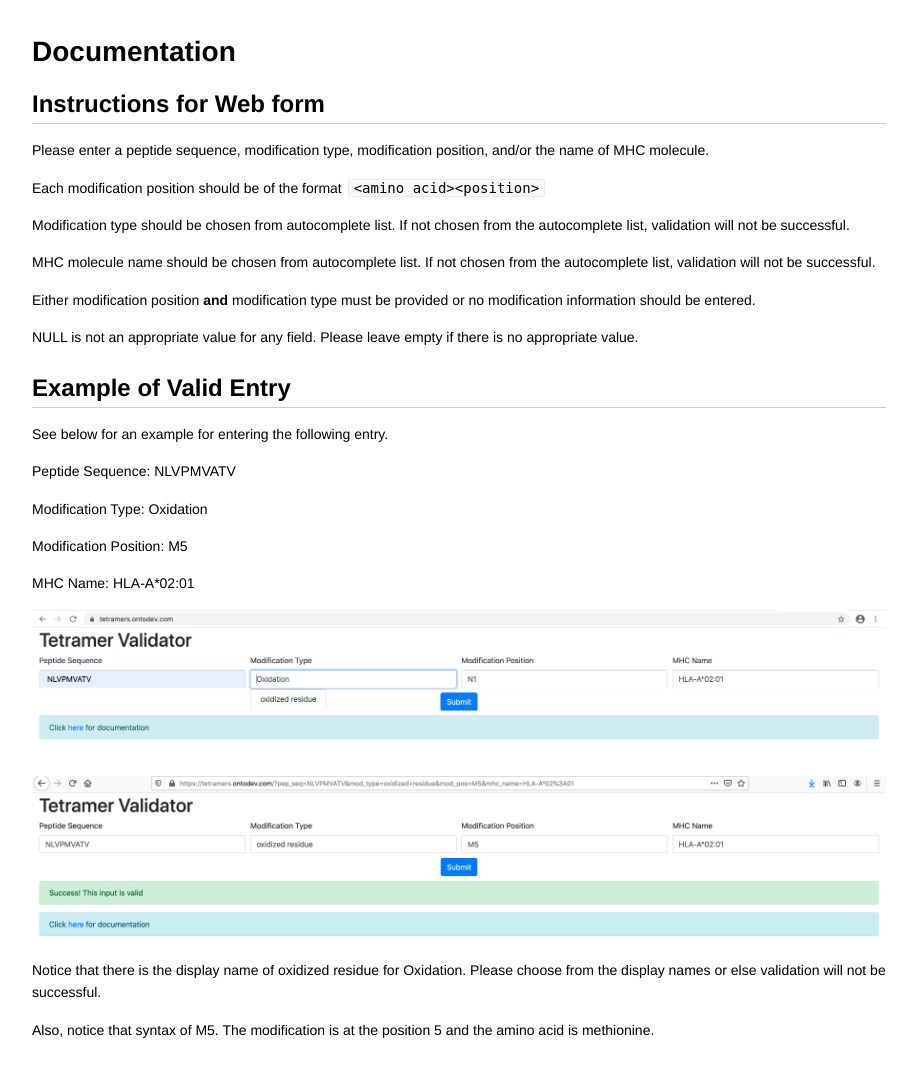
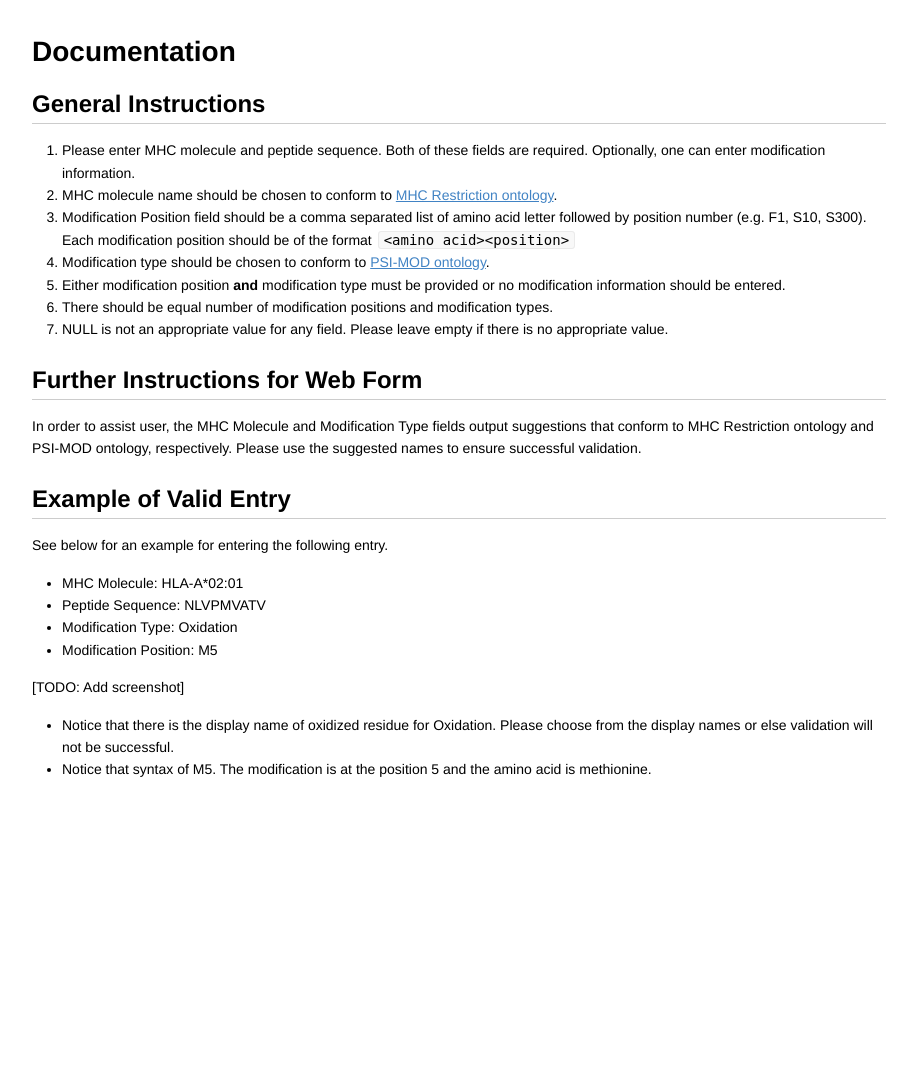
Before and after one commit to IEDB/tetramer-validator, a Flask app: page /README.html in a window 1280 px wide. Shown: the whole page, without its empty margins (181-1098 px from the left). After the commit the page ends 777 px from the top, so only its background shows below. Run offline with Flask 2, Linux system fonts and the light colour scheme; parts of the project's set-up code (start-up, migrations or seed data) failed here and were passed over.

Commit message:
Added further instructions, added links to ontologies.

```diff
--- a/tetramer_validator/templates/README.html
+++ b/tetramer_validator/templates/README.html
@@ -333,39 +333,39 @@ kbd {
 
 <h1 id="toc_0">Documentation</h1>
 
-<h2 id="toc_1">Instructions for Web form</h2>
+<h2 id="toc_1">General Instructions</h2>
 
-<p>Please enter a peptide sequence, modification type, modification position, and/or the name of MHC molecule.</p>
+<ol>
+<li>Please enter MHC molecule and peptide sequence. Both of these fields are required. Optionally, one can enter modification information.</li>
+<li>MHC molecule name should be chosen to conform to <a href="https://www.ebi.ac.uk/ols/ontologies/mro">MHC Restriction ontology</a>.</li>
+<li>Modification Position field should be a comma separated list of amino acid letter followed by position number (e.g. F1, S10, S300). Each modification position should be of the format <code>&lt;amino acid&gt;&lt;position&gt;</code></li>
+<li>Modification type should be chosen to conform to <a href="https://www.ebi.ac.uk/ols/ontologies/mod">PSI-MOD ontology</a>.<br></li>
+<li>Either modification position <strong>and</strong> modification type must be provided or no modification information should be entered.</li>
+<li>There should be equal number of modification positions and modification types.</li>
+<li>NULL is not an appropriate value for any field. Please leave empty if there is no appropriate value.</li>
+</ol>
 
-<p>Each modification position should be of the format <code>&lt;amino acid&gt;&lt;position&gt;</code></p>
+<h2 id="toc_2">Further Instructions for Web Form</h2>
 
-<p>Modification type should be chosen from autocomplete list.  If not chosen from the autocomplete list, validation will not be successful.</p>
+<p>In order to assist user, the MHC Molecule and Modification Type fields output suggestions that conform to MHC Restriction ontology and PSI-MOD ontology, respectively.  Please use the suggested names to ensure successful validation.</p>
 
-<p>MHC molecule name should be chosen from autocomplete list. If not chosen from the autocomplete list, validation will not be successful.</p>
-
-<p>Either modification position <strong>and</strong> modification type must be provided or no modification information should be entered.</p>
-
-<p>NULL is not an appropriate value for any field. Please leave empty if there is no appropriate value.</p>
-
-<h2 id="toc_2">Example of Valid Entry</h2>
+<h2 id="toc_3">Example of Valid Entry</h2>
 
 <p>See below for an example for entering the following entry.</p>
 
-<p>Peptide Sequence: NLVPMVATV</p>
+<ul>
+<li>MHC Molecule: HLA-A*02:01</li>
+<li>Peptide Sequence: NLVPMVATV</li>
+<li>Modification Type: Oxidation</li>
+<li>Modification Position: M5</li>
+</ul>
 
-<p>Modification Type: Oxidation</p>
+<p>[TODO: Add screenshot]</p>
 
-<p>Modification Position: M5</p>
-
-<p>MHC Name: HLA-A*02:01</p>
-
-<p><img src="/static/Example_1_1.png" alt="1"></p>
-
-<p><img src="/static/Example_1_2.png" alt="2"></p>
-
-<p>Notice that there is the display name of oxidized residue for Oxidation. Please choose from the display names or else validation will not be successful.  </p>
-
-<p>Also, notice that syntax of M5. The modification is at the position 5 and the amino acid is methionine.  </p>
+<ul>
+<li>Notice that there is the display name of oxidized residue for Oxidation. Please choose from the display names or else validation will not be successful. </li>
+<li>Notice that syntax of M5. The modification is at the position 5 and the amino acid is methionine.<br></li>
+</ul>
 
 
 
```
Also changed, not shown: README.md.
